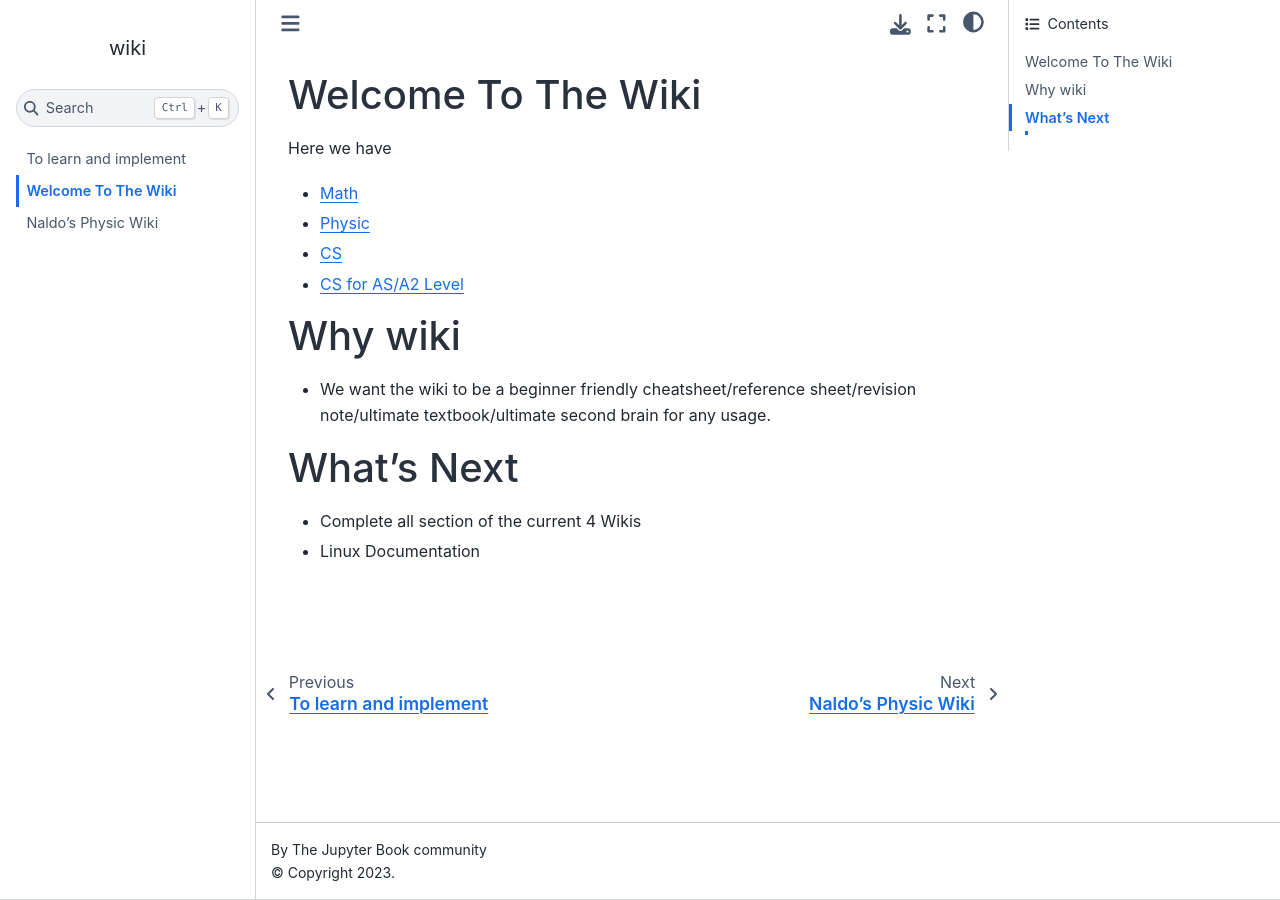
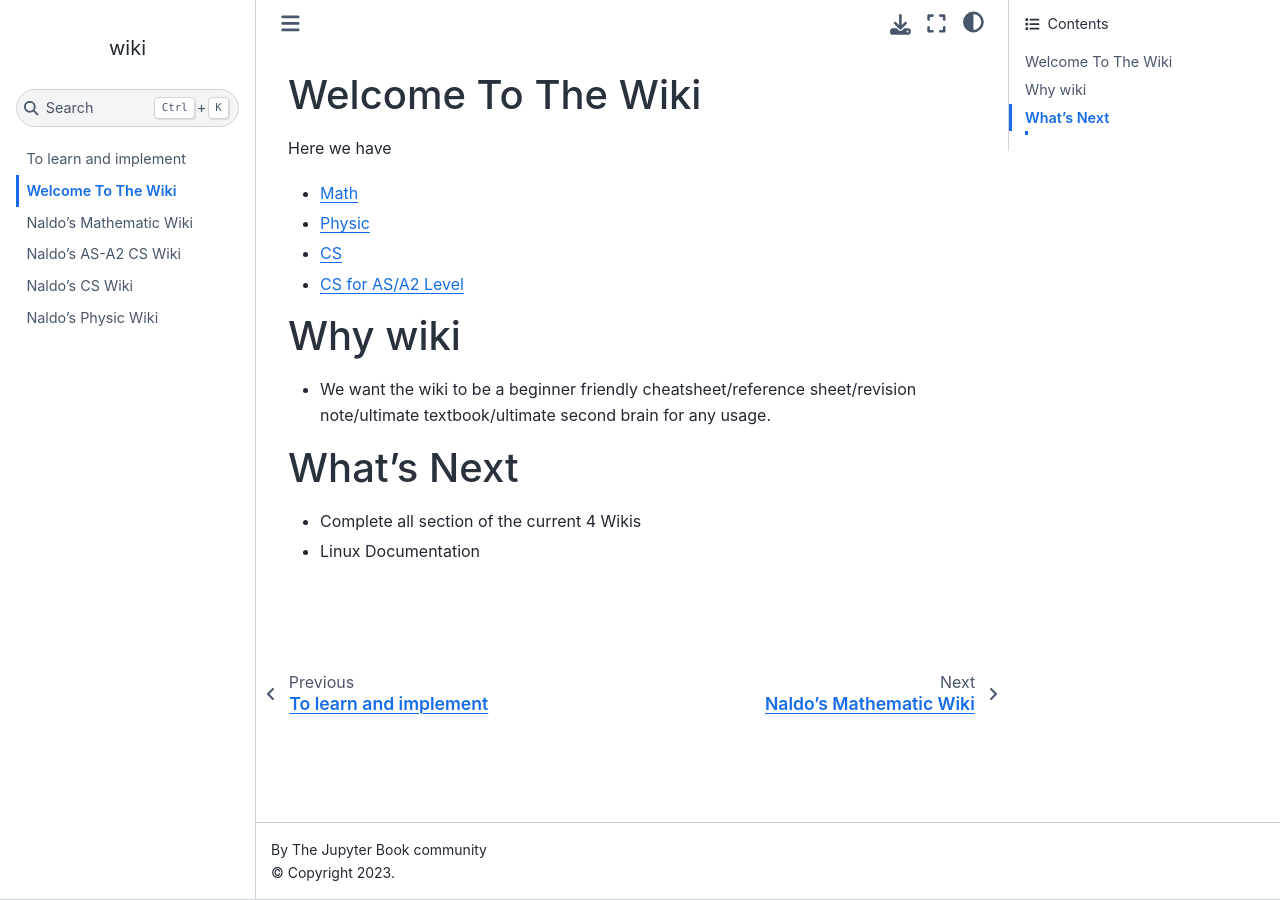
Before and after one commit to solipsse/Wiki1, a Jupyter Book: the page built from content/index.ipynb, in a window 1280 px wide. Built offline with Jupyter Book 1.0.4 settings and Sphinx 7.4.7 and the Sphinx Book theme 1.1.4, drawn with Linux system fonts in a browser that asks for light colours; pages that are not in the unit, such as notebooks, are missing from menus; some of the changed lines change nothing that is shown.

Commit message:
Update _toc.yml

```diff
--- a/content/_toc.yml
+++ b/content/_toc.yml
@@ -2,7 +2,7 @@ format: jb-book
 root: intro
 chapters:
 - file: index
-- file: ./Mathematic/Math-wiki.ipynb
-- file: /AS-A2-CS/CS=wiki.ipynb
-- file: Computing/CS=wiki.ipynb
+- file: Mathematic/Math-wiki
+- file: AS-A2-CS/CS-wiki
+- file: Computing/CS-wiki
 - file: Physic/Physic-wiki
```
